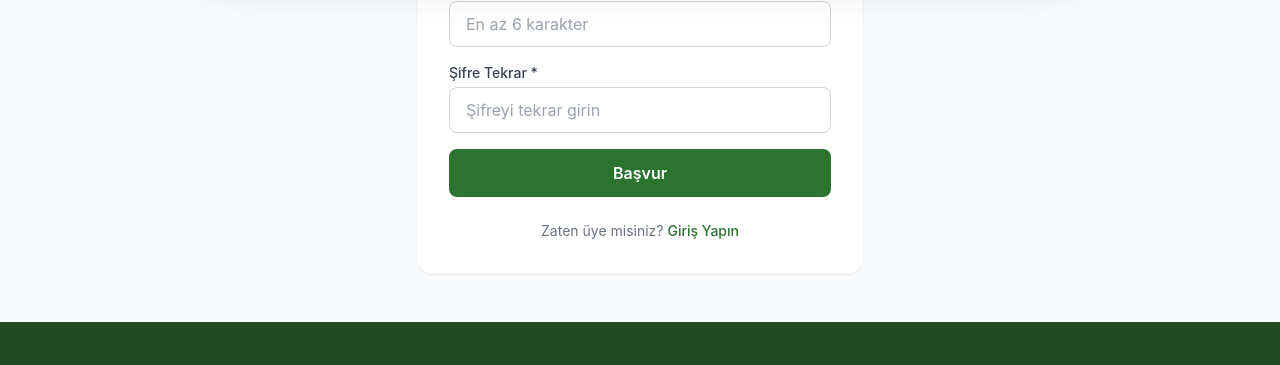
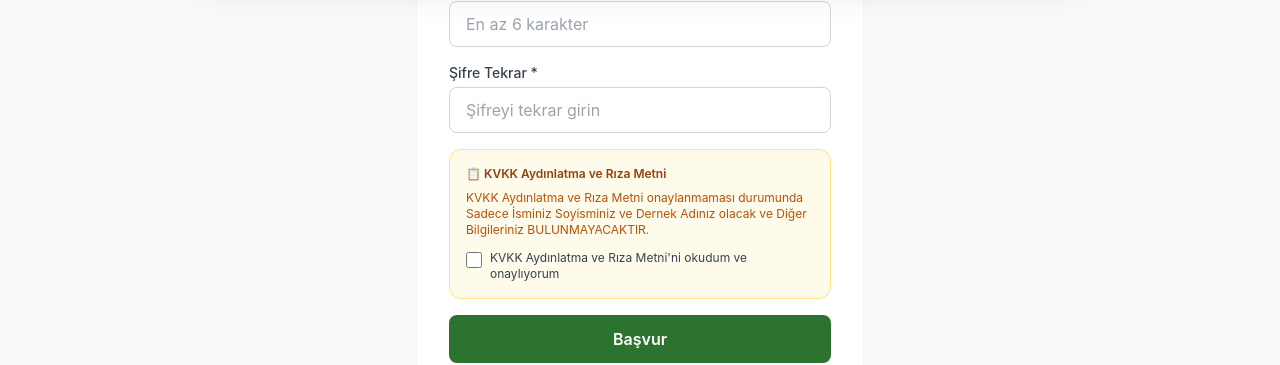
Before and after one commit to ahmtsoydinc/federasyon-web, a Next.js app: page /uye-ol in a window 1280 px wide. Shown: the part 820-1185 px from the top of the page. Built offline with nearby package versions, Linux system fonts and the light colour scheme; no server answers; the database is empty.

Commit message:
feat: KVKK consent system

```diff
--- a/src/app/(site)/uye-ol/page.tsx
+++ b/src/app/(site)/uye-ol/page.tsx
@@ -5,6 +5,9 @@ import Link from 'next/link'
 
 export default function UyeOlPage() {
   const [form, setForm] = useState({ name: '', email: '', password: '', password2: '', phone: '', associationId: '' })
+  const [kvkkApproved, setKvkkApproved] = useState(false)
+  const [kvkkDoc, setKvkkDoc] = useState<{ id: number; title: string; fileUrl: string } | null>(null)
+  const [showKvkkModal, setShowKvkkModal] = useState(false)
   const [associations, setAssociations] = useState<{ id: number; name: string; city?: string }[]>([])
   const [error, setError] = useState('')
   const [loading, setLoading] = useState(false)
@@ -12,6 +15,10 @@ export default function UyeOlPage() {
 
   useEffect(() => {
     fetch('/api/associations').then(r => r.json()).then(setAssociations)
+    fetch('/api/documents').then(r => r.json()).then((docs: any[]) => {
+      const kvkk = docs.find((d: any) => d.title.toLowerCase().includes('kvkk'))
+      if (kvkk) setKvkkDoc(kvkk)
+    }).catch(() => {})
   }, [])
 
   const handleSubmit = async (e: React.FormEvent) => {
@@ -25,7 +32,7 @@ export default function UyeOlPage() {
     const res = await fetch('/api/member/register', {
       method: 'POST',
       headers: { 'Content-Type': 'application/json' },
-      body: JSON.stringify({ name: form.name, email: form.email, password: form.password, phone: form.phone, associationId: form.associationId }),
+      body: JSON.stringify({ name: form.name, email: form.email, password: form.password, phone: form.phone, associationId: form.associationId, kvkkApproved }),
     })
     const data = await res.json()
     setLoading(false)
@@ -125,6 +132,35 @@ export default function UyeOlPage() {
             />
           </div>
 
+
+          {/* KVKK Bölümü */}
+          <div className="border border-amber-200 rounded-xl p-4 bg-amber-50">
+            <p className="text-xs font-semibold text-amber-800 mb-2">📋 KVKK Aydınlatma ve Rıza Metni</p>
+            <p className="text-xs text-amber-700 mb-3">
+              KVKK Aydınlatma ve Rıza Metni onaylanmaması durumunda Sadece İsminiz Soyisminiz ve Dernek Adınız olacak ve Diğer Bilgileriniz BULUNMAYACAKTIR.
+            </p>
+            {kvkkDoc && (
+              <button
+                type="button"
+                onClick={() => setShowKvkkModal(true)}
+                className="text-xs text-primary-600 hover:text-primary-700 underline mb-3 block"
+              >
+                KVKK Aydınlatma ve Rıza Metni&apos;ni görüntüle →
+              </button>
+            )}
+            <label className="flex items-start gap-2 cursor-pointer">
+              <input
+                type="checkbox"
+                checked={kvkkApproved}
+                onChange={e => setKvkkApproved(e.target.checked)}
+                className="w-4 h-4 mt-0.5 text-primary-600 rounded flex-shrink-0"
+              />
+              <span className="text-xs text-gray-700">
+                KVKK Aydınlatma ve Rıza Metni&apos;ni okudum ve onaylıyorum
+              </span>
+            </label>
+          </div>
+
           {error && <div className="bg-red-50 text-red-600 text-sm px-4 py-3 rounded-lg">{error}</div>}
 
           <button
@@ -140,6 +176,40 @@ export default function UyeOlPage() {
           <Link href="/uye-girisi" className="text-primary-600 hover:text-primary-700 font-medium">Giriş Yapın</Link>
         </p>
       </div>
+      {/* KVKK Belge Modalı */}
+      {showKvkkModal && kvkkDoc && (
+        <div className="fixed inset-0 bg-black/60 z-50 flex items-center justify-center p-4">
+          <div className="bg-white rounded-2xl shadow-xl w-full max-w-2xl flex flex-col" style={{ maxHeight: '90vh' }}>
+            <div className="px-6 py-4 border-b border-gray-100 flex items-center justify-between">
+              <h2 className="font-bold text-gray-800 text-lg">{kvkkDoc.title}</h2>
+              <button onClick={() => setShowKvkkModal(false)} className="text-gray-400 hover:text-gray-600 text-2xl leading-none">×</button>
+            </div>
+            <div className="flex-1 overflow-hidden p-4" style={{ minHeight: '400px' }}>
+              <iframe
+                src={kvkkDoc.fileUrl}
+                className="w-full h-full rounded-lg border border-gray-200"
+                style={{ minHeight: '380px' }}
+                title="KVKK Aydınlatma ve Rıza Metni"
+              />
+            </div>
+            <div className="px-6 py-4 border-t border-gray-100 flex gap-3">
+              <button
+                onClick={() => { setKvkkApproved(true); setShowKvkkModal(false) }}
+                className="flex-1 bg-primary-600 hover:bg-primary-700 text-white font-semibold py-2.5 rounded-xl text-sm transition-colors"
+              >
+                Okudum, Onaylıyorum
+              </button>
+              <button
+                onClick={() => setShowKvkkModal(false)}
+                className="px-5 text-gray-600 hover:text-gray-800 text-sm"
+              >
+                Kapat
+              </button>
+            </div>
+          </div>
+        </div>
+      )}
+
     </div>
   )
 }
--- a/src/app/(site)/uye/yarisma-kayit/page.tsx
+++ b/src/app/(site)/uye/yarisma-kayit/page.tsx
@@ -70,16 +70,19 @@ export default function YarismaKayitPage() {
   const [regulationAccepted, setRegulationAccepted] = useState(false)
   const [lockedSpecies, setLockedSpecies] = useState<string | null>(null)
   const [lockedColor, setLockedColor] = useState<string | null>(null)
+  const [memberKvkk, setMemberKvkk] = useState<boolean | null>(null)
 
   const fetchData = useCallback(async () => {
-    const [compRes, animRes, grpRes] = await Promise.all([
+    const [compRes, animRes, grpRes, meRes] = await Promise.all([
       fetch('/api/competitions/active'),
       fetch('/api/competition-animals'),
       fetch('/api/collection-groups'),
+      fetch('/api/member/me'),
     ])
     const compData = await compRes.json()
     const animData = await animRes.json()
     const grpData = await grpRes.json()
+    const meData = meRes.ok ? await meRes.json() : null
 
     setCompetition(compData.competition)
     setRegistrationOpen(compData.registrationOpen ?? false)
@@ -87,6 +90,7 @@ export default function YarismaKayitPage() {
       setAnimals(Array.isArray(animData) ? animData.filter((a: any) => a.competitionId === compData.competition.id) : [])
       setGroups(Array.isArray(grpData) ? grpData.filter((g: any) => g.competitionId === compData.competition.id) : [])
     }
+    if (meData) setMemberKvkk(meData.kvkkApproved ?? false)
     setLoading(false)
   }, [])
 
@@ -341,6 +345,27 @@ export default function YarismaKayitPage() {
           + Hayvan Ekle
         </button>
       </div>
+
+
+      {/* KVKK Durumu */}
+      {memberKvkk !== null && (
+        memberKvkk ? (
+          <div className="bg-green-50 border border-green-200 rounded-xl p-3 mb-4 flex items-center gap-2">
+            <span className="text-green-600 text-base">✅</span>
+            <span className="text-sm text-green-700 font-medium">KVKK Aydınlatma ve Rıza Metni: Onaylı</span>
+          </div>
+        ) : (
+          <div className="bg-amber-50 border border-amber-200 rounded-xl p-3 mb-4">
+            <div className="flex items-center gap-2 mb-1">
+              <span className="text-amber-600 text-base">⚠️</span>
+              <span className="text-sm text-amber-800 font-semibold">KVKK Aydınlatma ve Rıza Metni: Onaysız</span>
+            </div>
+            <p className="text-xs text-amber-700">
+              KVKK Aydınlatma ve Rıza Metni onaylanmaması durumunda Sadece İsminiz Soyisminiz ve Dernek Adınız olacak ve Diğer Bilgileriniz BULUNMAYACAKTIR.
+            </p>
+          </div>
+        )
+      )}
 
       {submitted && (
         <div className="bg-green-50 border border-green-200 rounded-xl p-4 mb-5 text-green-700 text-sm">
--- a/src/app/api/competitions/[id]/export/route.ts
+++ b/src/app/api/competitions/[id]/export/route.ts
@@ -18,7 +18,9 @@ export async function GET(req: NextRequest, { params }: { params: { id: string }
   const animals = await (prisma as any).competitionAnimal.findMany({
     where: { competitionId },
     include: {
-      member: { include: { association: true } },
+      member: {
+        include: { association: true },
+      },
       collectionGroup: true,
     },
     orderBy: { cageNumber: 'asc' },
@@ -38,6 +40,8 @@ export async function GET(req: NextRequest, { params }: { params: { id: string }
     let awards: string[] = []
     try { awards = JSON.parse(a.awards || '[]') } catch { /* empty */ }
 
+    const kvkkApproved = a.member?.kvkkApproved === true
+
     return {
       'Kafes No': a.cageNumber ?? '—',
       'Durum': STATUS_LABELS[a.status] ?? a.status,
@@ -55,6 +59,9 @@ export async function GET(req: NextRequest, { params }: { params: { id: string }
       'Ödüller': awards.join(', ') || '—',
       'Üye': a.member?.name ?? '—',
       'Dernek': a.member?.association?.name ?? '—',
+      'KVKK': kvkkApproved ? 'Onaylı' : 'Onaysız',
+      'Telefon': kvkkApproved ? (a.member?.phone ?? '—') : '—',
+      'E-posta': kvkkApproved ? (a.member?.email ?? '—') : '—',
     }
   })
 
@@ -66,6 +73,7 @@ export async function GET(req: NextRequest, { params }: { params: { id: string }
     { wch: 8 }, { wch: 14 }, { wch: 10 }, { wch: 6 }, { wch: 8 },
     { wch: 20 }, { wch: 20 }, { wch: 10 }, { wch: 14 }, { wch: 10 },
     { wch: 12 }, { wch: 12 }, { wch: 10 }, { wch: 30 }, { wch: 20 }, { wch: 25 },
+    { wch: 10 }, { wch: 15 }, { wch: 25 },
   ]
   ws['!cols'] = colWidths
 
--- a/src/app/api/member/me/route.ts
+++ b/src/app/api/member/me/route.ts
@@ -3,15 +3,25 @@ import { getMemberFromRequest } from '@/lib/memberAuth'
 import { prisma } from '@/lib/prisma'
 
 export async function GET(req: NextRequest) {
-  const payload = getMemberFromRequest(req)
-  if (!payload) return NextResponse.json({ error: 'Yetkisiz' }, { status: 401 })
+  const memberToken = getMemberFromRequest(req)
+  if (!memberToken) return NextResponse.json({ error: 'Yetkisiz' }, { status: 401 })
 
   const member = await prisma.member.findUnique({
-    where: { id: payload.id },
-    include: { association: true },
-    omit: { password: true } as any,
+    where: { id: memberToken.id },
+    select: {
+      id: true,
+      name: true,
+      email: true,
+      phone: true,
+      kvkkApproved: true,
+      approved: true,
+      active: true,
+      associationId: true,
+      association: { select: { id: true, name: true, city: true } },
+      createdAt: true,
+    },
   })
-  if (!member) return NextResponse.json({ error: 'Bulunamadı' }, { status: 404 })
 
-  return NextResponse.json({ member })
+  if (!member) return NextResponse.json({ error: 'Üye bulunamadı' }, { status: 404 })
+  return NextResponse.json(member)
 }
--- a/src/app/api/member/register/route.ts
+++ b/src/app/api/member/register/route.ts
@@ -1,10 +1,11 @@
 import { NextRequest, NextResponse } from 'next/server'
 import bcrypt from 'bcryptjs'
 import { prisma } from '@/lib/prisma'
+import { signMemberToken } from '@/lib/memberAuth'
 
 export async function POST(req: NextRequest) {
   try {
-    const { name, email, password, phone, associationId } = await req.json()
+    const { name, email, password, phone, associationId, kvkkApproved } = await req.json()
 
     if (!name || !email || !password || !associationId) {
       return NextResponse.json({ error: 'Ad, e-posta, şifre ve dernek zorunludur' }, { status: 400 })
@@ -17,19 +18,23 @@ export async function POST(req: NextRequest) {
     if (exists) return NextResponse.json({ error: 'Bu e-posta zaten kayıtlı' }, { status: 409 })
 
     const hashed = await bcrypt.hash(password, 10)
-    await prisma.member.create({
-      data: {
-        name, email, password: hashed,
-        phone: phone || null,
-        associationId: Number(associationId),
-        approved: false,
-      },
+    const member = await prisma.member.create({
+      data: { name, email, password: hashed, phone: phone || null, associationId: Number(associationId), kvkkApproved: kvkkApproved === true },
+      include: { association: true },
     })
 
-    return NextResponse.json(
-      { pending: true, message: 'Başvurunuz alındı. Dernek başkanınız onayladıktan sonra giriş yapabilirsiniz.' },
-      { status: 201 }
-    )
+    const token = signMemberToken({ id: member.id, email: member.email, name: member.name, associationId: member.associationId })
+
+    const res = NextResponse.json({
+      member: { id: member.id, name: member.name, email: member.email, association: assoc.name }
+    }, { status: 201 })
+
+    res.cookies.set('member_token', token, {
+      httpOnly: true, secure: process.env.NODE_ENV === 'production',
+      sameSite: 'lax', maxAge: 60 * 60 * 24 * 7, path: '/',
+    })
+
+    return res
   } catch (e) {
     console.error(e)
     return NextResponse.json({ error: 'Sunucu hatası' }, { status: 500 })
```
